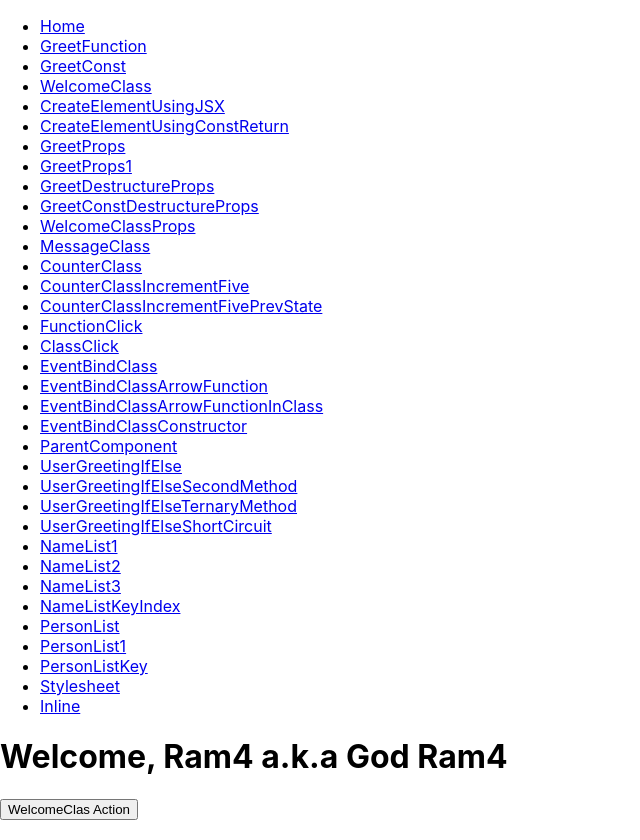
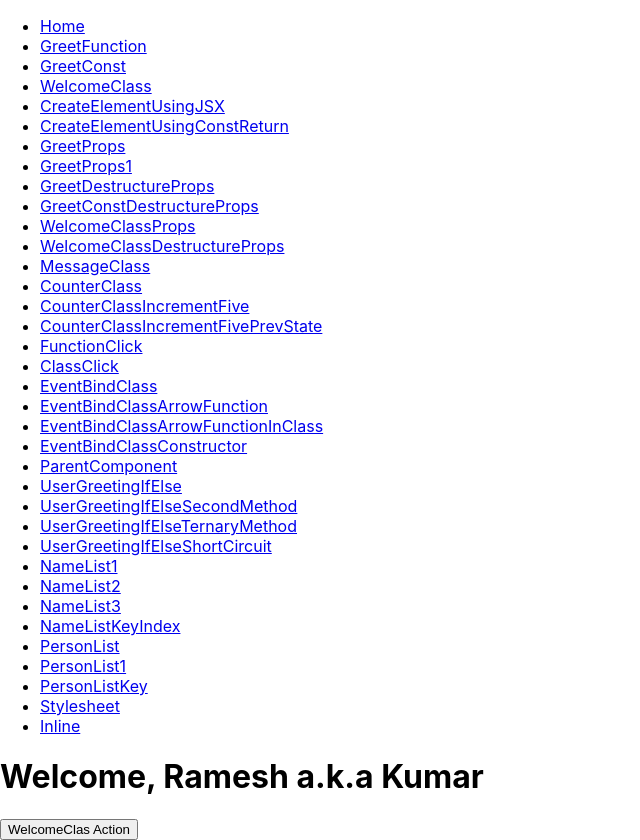
Before and after one commit to manumit-mukund/react_repository, a React (Create React App) app in the folder hello-world-app/: page /WelcomeClassProps in a window 1280 px wide. Shown: the whole page, without its empty margins (0-640 px from the left). Built offline with nearby package versions, Linux system fonts and the light colour scheme; the HTML template or start-up script is replaced by a standard one.

Commit message:
Commit changes...

```diff
--- a/hello-world-app/src/App.js
+++ b/hello-world-app/src/App.js
@@ -4,7 +4,8 @@ import { BrowserRouter, Routes, Route } from "react-router-dom";
 
 import {
   GreetFunction, GreetConst, WelcomeClass, CreateElementUsingJSX,
-  CreateElementUsingConstReturn, GreetProps, GreetDestructureProps, GreetConstDestructureProps, WelcomeClassProps, MessageClass,
+  CreateElementUsingConstReturn, GreetProps, GreetDestructureProps, GreetConstDestructureProps,
+  WelcomeClassProps, WelcomeClassDestructureProps, MessageClass,
   CounterClass, CounterClassIncrementFive, CounterClassIncrementFivePrevState, FunctionClick, ClassClick,
   EventBindClass, EventBindClassArrowFunction, EventBindClassArrowFunctionInClass,
   EventBindClassConstructor, ParentComponent, UserGreetingIfElse,
@@ -32,7 +33,8 @@ function App() {
           <Route path="GreetProps1" element={<GreetProps name="Lakhan" heroName='God Lakhan'><button>Action</button> </GreetProps>} />
           <Route path="GreetDestructureProps" element={<GreetDestructureProps name="Bharat" heroName='God Bharat'></GreetDestructureProps>} />
           <Route path="GreetConstDestructureProps" element={<GreetConstDestructureProps name="Shatrughan" heroName='God Shatrughan'></GreetConstDestructureProps>} />
-          <Route path="WelcomeClassProps" element={<WelcomeClassProps name="Ram4" heroName='God Ram4'><button>WelcomeClas Action</button> </WelcomeClassProps>} />
+          <Route path="WelcomeClassProps" element={<WelcomeClassProps name="Ramesh" heroName='Kumar'><button>WelcomeClas Action</button> </WelcomeClassProps>} />
+          <Route path="WelcomeClassDestructureProps" element={<WelcomeClassDestructureProps name="Ramesh1" heroName='Kumar1'><button>WelcomeClassDestructureProps Action</button> </WelcomeClassDestructureProps>} />
           <Route path="MessageClass" element={<MessageClass />} />
           <Route path="CounterClass" element={<CounterClass />} />
           <Route path="CounterClassIncrementFive" element={<CounterClassIncrementFive />} />
--- a/hello-world-app/src/components/Layout.js
+++ b/hello-world-app/src/components/Layout.js
@@ -38,6 +38,9 @@ const Layout = () => {
           </li>
           <li>
             <Link to="/WelcomeClassProps">WelcomeClassProps</Link>
+          </li>
+          <li>
+            <Link to="/WelcomeClassDestructureProps">WelcomeClassDestructureProps</Link>
           </li>
           <li>
             <Link to="/MessageClass">MessageClass</Link>
--- a/hello-world-app/src/components/WelcomeClassProps.js
+++ b/hello-world-app/src/components/WelcomeClassProps.js
@@ -4,7 +4,7 @@ class WelcomeClassProps extends Component {
 
     render() {
 
-        // return <h1>Welcome, {this.props.name} a.k.a {this.props.heroName}</h1>
+        // return <h1>Welcome, {this.props.name} a.k.a {this.props.heroName}</h1> // It's working fine
 
         return (
 
--- a/hello-world-app/src/components/pages.js
+++ b/hello-world-app/src/components/pages.js
@@ -9,6 +9,7 @@ import GreetProps from './GreetProps';
 import GreetDestructureProps from './GreetDestructureProps';
 import GreetConstDestructureProps from './GreetConstDestructureProps';
 import WelcomeClassProps from './WelcomeClassProps';
+import WelcomeClassDestructureProps from './WelcomeClassDestructureProps';
 import MessageClass from './MessageClass';
 import CounterClass from './CounterClass';
 import CounterClassIncrementFive from './CounterClassIncrementFive';
@@ -46,6 +47,7 @@ export {
     GreetDestructureProps,
     GreetConstDestructureProps,
     WelcomeClassProps,
+    WelcomeClassDestructureProps,
     MessageClass,
     CounterClass,
     CounterClassIncrementFive,
```
